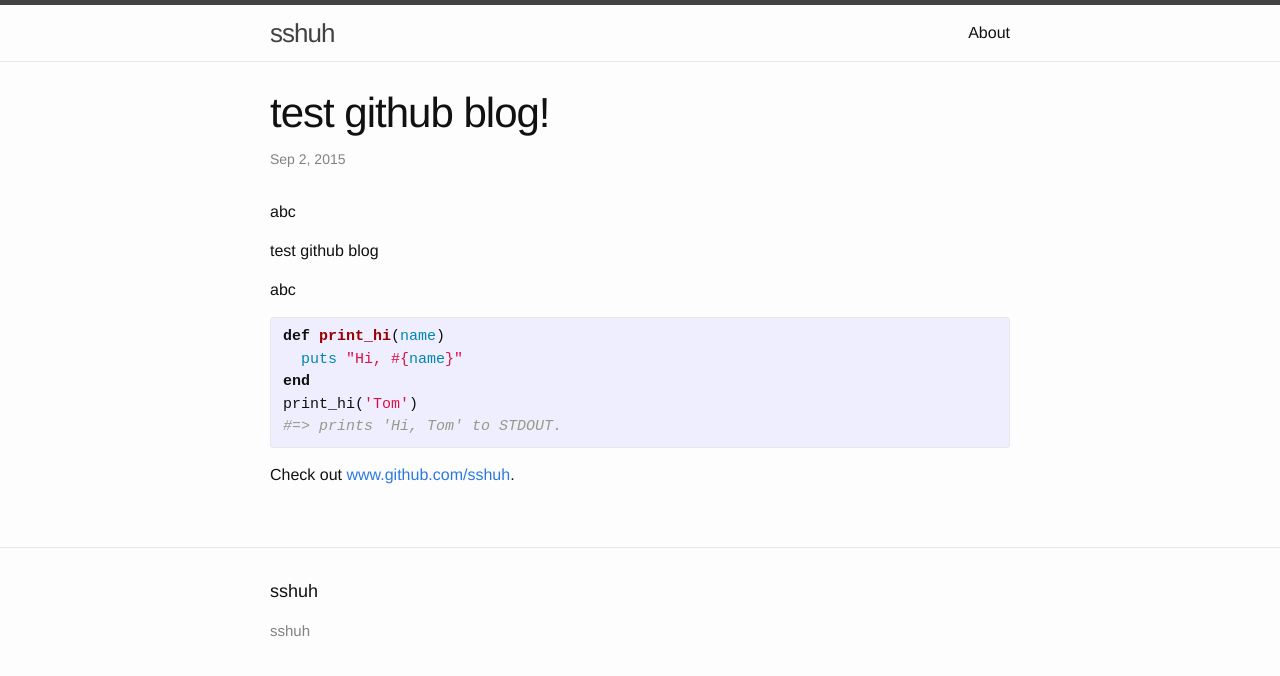
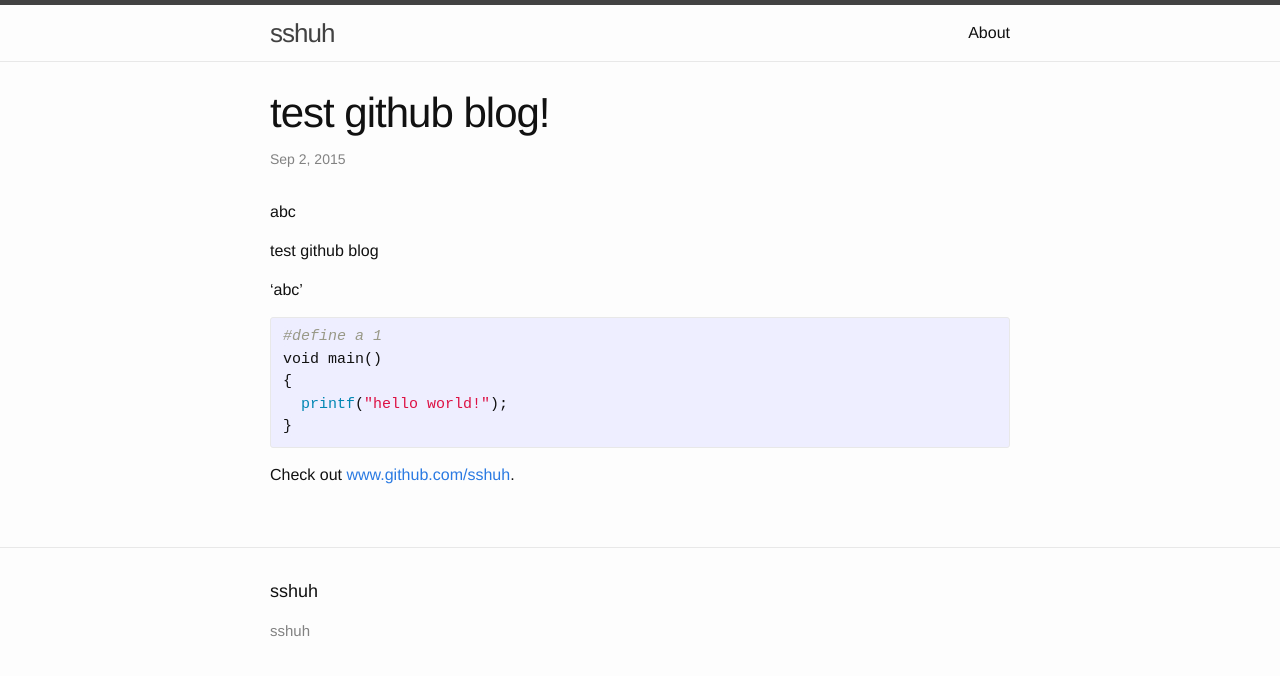
Before and after one commit to sshuh/sshuh.github.io, a Jekyll site: the page built from _posts/2015-09-02-test-github-blog.markdown, in a window 1280 px wide. Shown: the top 676 px of the page. Built offline with Jekyll 4.4.1, drawn with Linux system fonts in a browser that asks for light colours.

Commit message:
Update 2015-09-02-test-github-blog.markdown

```diff
--- a/_posts/2015-09-02-test-github-blog.markdown
+++ b/_posts/2015-09-02-test-github-blog.markdown
@@ -9,14 +9,15 @@ abc
 
 test github blog
 
-abc
+'abc'
 
 {% highlight ruby %}
-def print_hi(name)
-  puts "Hi, #{name}"
-end
-print_hi('Tom')
-#=> prints 'Hi, Tom' to STDOUT.
+#define a 1
+void main()
+{
+  printf("hello world!");
+}
+
 {% endhighlight %}
 
 Check out [www.github.com/sshuh][sshuh].
```
